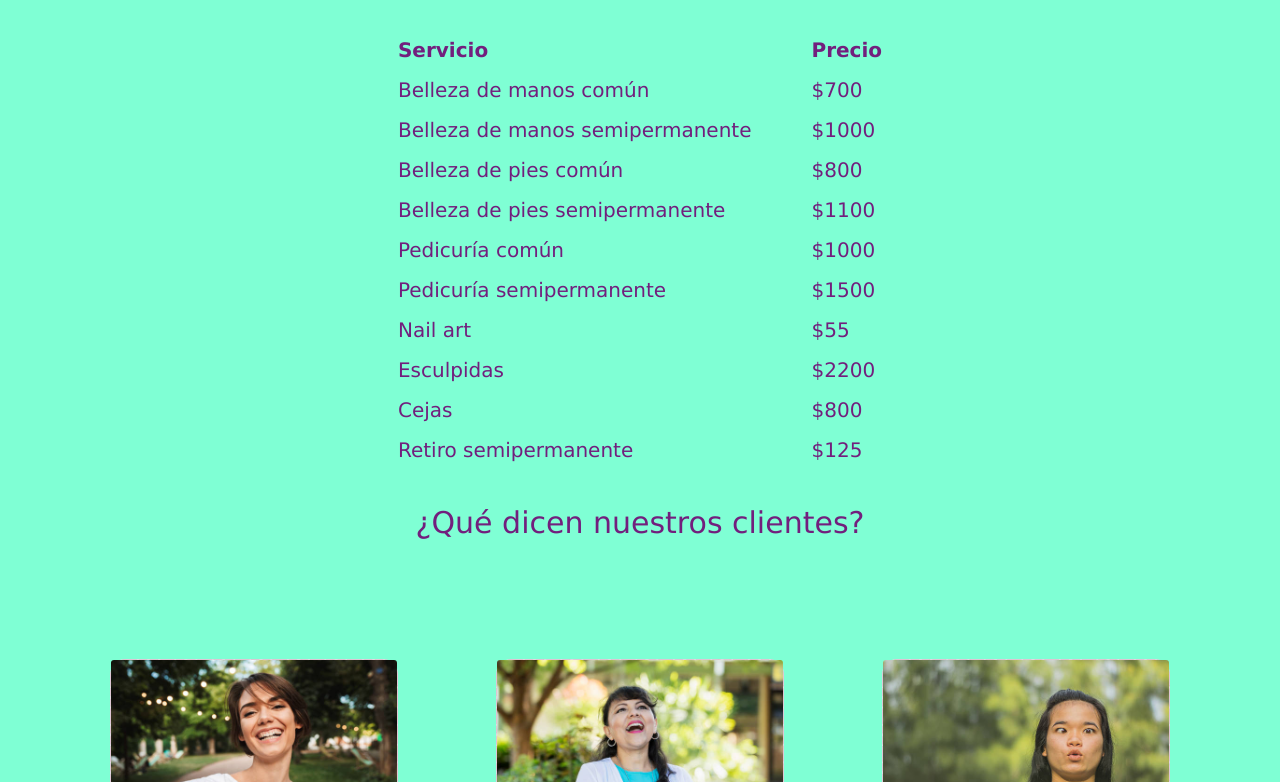
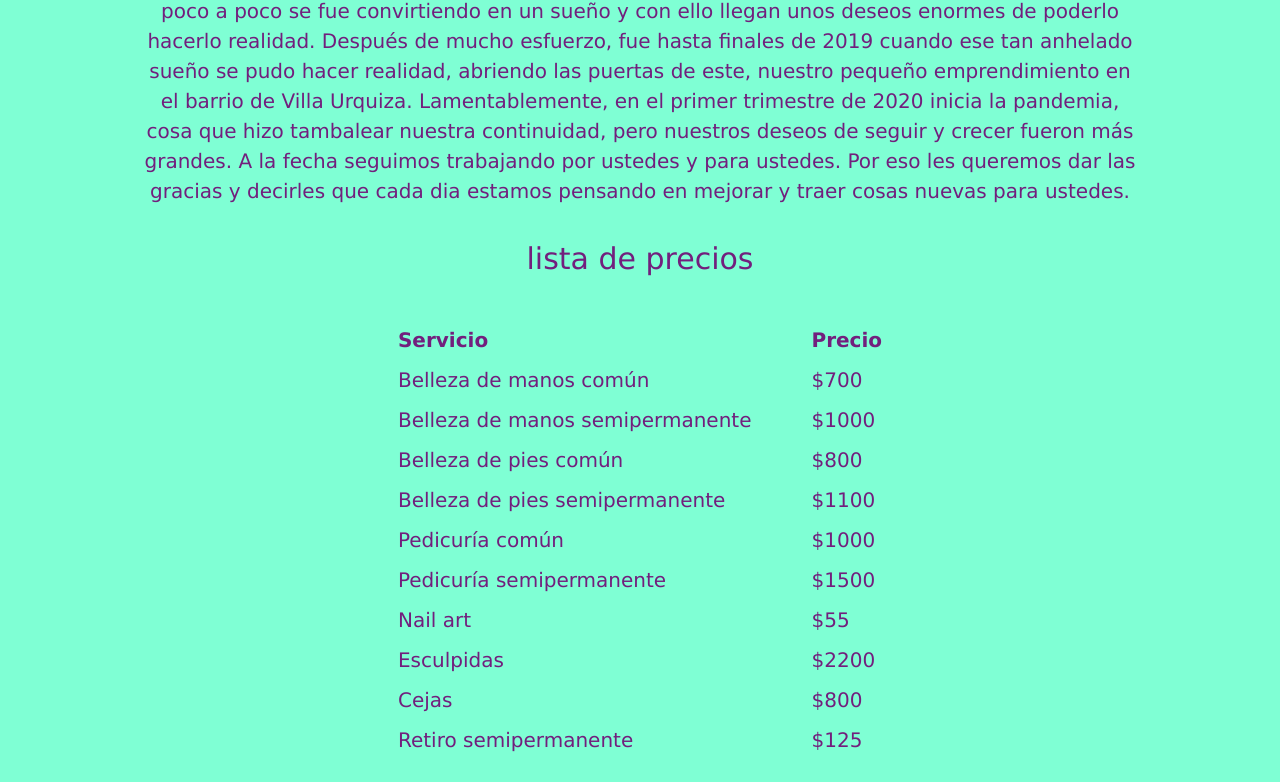
Before and after one commit to DDGUZMANO/Veneci, a website: page index.html in a window 1280 px wide. Shown: the part 499-1281 px from the top of the page. Drawn offline with nearby package versions, Linux system fonts and the light colour scheme.

Commit message:
agregue-texto-al-index

```diff
--- a/index.html
+++ b/index.html
@@ -44,6 +44,13 @@
         <img class="logo" src="multimedia/logo.png" class="logo"/>
     </header>
     <main class="row main">
+        <div class="col-12 laidea">La idea de Veneci Spa surge a principios de 2018 como una simple idea de su fundadora, Josy, y poco a poco
+            se fue convirtiendo en un sueño y con ello llegan unos deseos enormes de poderlo hacerlo realidad. Después de mucho esfuerzo,
+            fue hasta finales de 2019 cuando ese tan anhelado sueño se pudo hacer realidad, abriendo las puertas de este, nuestro
+            pequeño emprendimiento en el barrio de Villa Urquiza. Lamentablemente, en el primer trimestre de 2020 inicia la pandemia,
+            cosa que hizo tambalear nuestra continuidad, pero nuestros deseos de seguir y crecer fueron más grandes. A la fecha
+            seguimos trabajando por ustedes y para ustedes. Por eso les queremos dar las gracias y decirles que cada dia estamos pensando
+            en mejorar y traer cosas nuevas para ustedes.</div>
         <h3 class="col-12">lista de precios</h3>
         <section class="col-12 precios">
 
--- a/scss/main.scss
+++ b/scss/main.scss
@@ -37,6 +37,15 @@ $comunes:(
     padding: 30px;
     text-align: center;
 
+}
+.laidea{
+    width: 80%;
+    text-align: center;
+    font-family: 'Lucida Sans', 'Lucida Sans Regular', 'Lucida Grande', 'Lucida Sans Unicode', Geneva, Verdana, sans-serif;
+    color: $colorLetras;
+    padding-top: 25px;
+    padding-bottom: 25px;
+    font-size: 20px;
 }
 h1{
     color: $colorLetras;
@@ -90,7 +99,7 @@ h1{
 }
 li a:hover{
     font-size: 26px;
-    transition: 0.1s;
+    transition: 1s;
 }
 
 .inicio{
@@ -113,12 +122,14 @@ li a:hover{
     border-radius: 50%;
     &:hover{
     width: 350px;
-    transition: 0.3s;
+    transition: 1s;
     cursor: pointer;
 }
 }
 .main{
     grid-area: listado;
+    display: flex;
+    justify-content: center;
 }
 .clientes{
     // display: flex;
```
Also changed, not shown: estilos/main.css.
